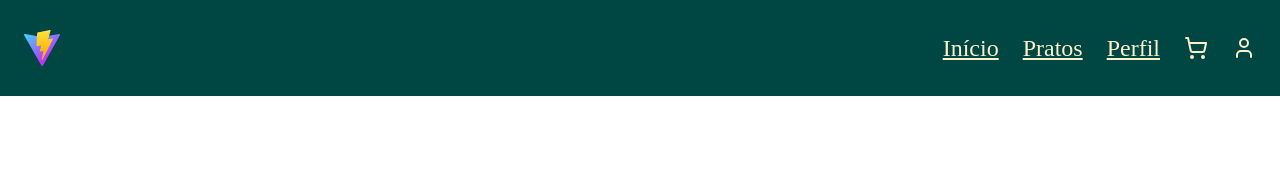
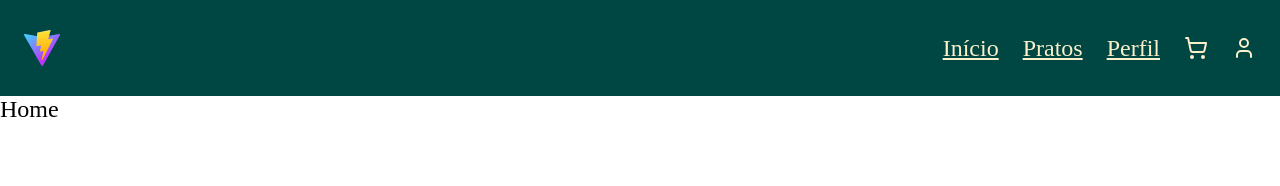
Before and after one commit to zaicouto/my-gastronomy, a React (Vite) app in the folder frontend/: page / in a window 1280 px wide. Shown: the top 186 px of the page. Built offline with nearby package versions, Linux system fonts and the light colour scheme.

Commit message:
Implement routing with react-router-dom and add page components for Home, Cart, Profile, Meals, and Auth

```diff
--- a/frontend/src/App.jsx
+++ b/frontend/src/App.jsx
@@ -1,10 +1,12 @@
 import React from "react";
 import Navbar from "./components/Navbar.jsx";
+import { Outlet } from "react-router-dom";
 
 export default function App() {
   return (
     <>
       <Navbar />
+      <Outlet />
     </>
   );
 }
--- a/frontend/src/main.jsx
+++ b/frontend/src/main.jsx
@@ -2,9 +2,48 @@ import { StrictMode } from "react";
 import { createRoot } from "react-dom/client";
 import "./index.css";
 import App from "./App.jsx";
+import { createBrowserRouter, RouterProvider } from "react-router-dom";
+import Home from "./pages/home/page.jsx";
+import Cart from "./pages/cart/page.jsx";
+import Profile from "./pages/profile/page.jsx";
+import Meals from "./pages/meals/page.jsx";
+import Auth from "./pages/auth/page.jsx";
+
+const pages = createBrowserRouter([
+  {
+    path: "/",
+    element: <App />,
+    children: [
+      {
+        path: "/",
+        element: <Home />,
+      },
+      {
+        path: "/home",
+        element: <Home />,
+      },
+      {
+        path: "/cart",
+        element: <Cart />,
+      },
+      {
+        path: "/profile",
+        element: <Profile />,
+      },
+      {
+        path: "/meals",
+        element: <Meals />,
+      },
+      {
+        path: "/auth",
+        element: <Auth />,
+      },
+    ],
+  },
+]);
 
 createRoot(document.getElementById("root")).render(
   <StrictMode>
-    <App />
+    <RouterProvider router={pages} />
   </StrictMode>
 );
--- /dev/null
+++ b/frontend/src/pages/auth/page.jsx
@@ -0,0 +1,6 @@
+import React from "react";
+import styles from "./page.module.css";
+
+export default function Auth() {
+  return <div>Auth</div>;
+}
--- /dev/null
+++ b/frontend/src/pages/cart/page.jsx
@@ -0,0 +1,6 @@
+import React from "react";
+import styles from "./page.module.css";
+
+export default function Cart() {
+  return <div>Cart</div>;
+}
--- /dev/null
+++ b/frontend/src/pages/home/page.jsx
@@ -0,0 +1,6 @@
+import React from "react";
+import styles from "./page.module.css";
+
+export default function Home() {
+  return <div>Home</div>;
+}
--- /dev/null
+++ b/frontend/src/pages/meals/page.jsx
@@ -0,0 +1,6 @@
+import React from "react";
+import styles from "./page.module.css";
+
+export default function Meals() {
+  return <div>Meals</div>;
+}
--- /dev/null
+++ b/frontend/src/pages/profile/page.jsx
@@ -0,0 +1,6 @@
+import React from "react";
+import styles from "./page.module.css";
+
+export default function Profile() {
+  return <div>Profile</div>;
+}
```
Also changed, not shown: frontend/src/pages/auth/page.module.css (added), frontend/src/pages/cart/page.module.css (added), frontend/src/pages/home/page.module.css (added), frontend/src/pages/meals/page.module.css (added), frontend/src/pages/profile/page.module.css (added).
